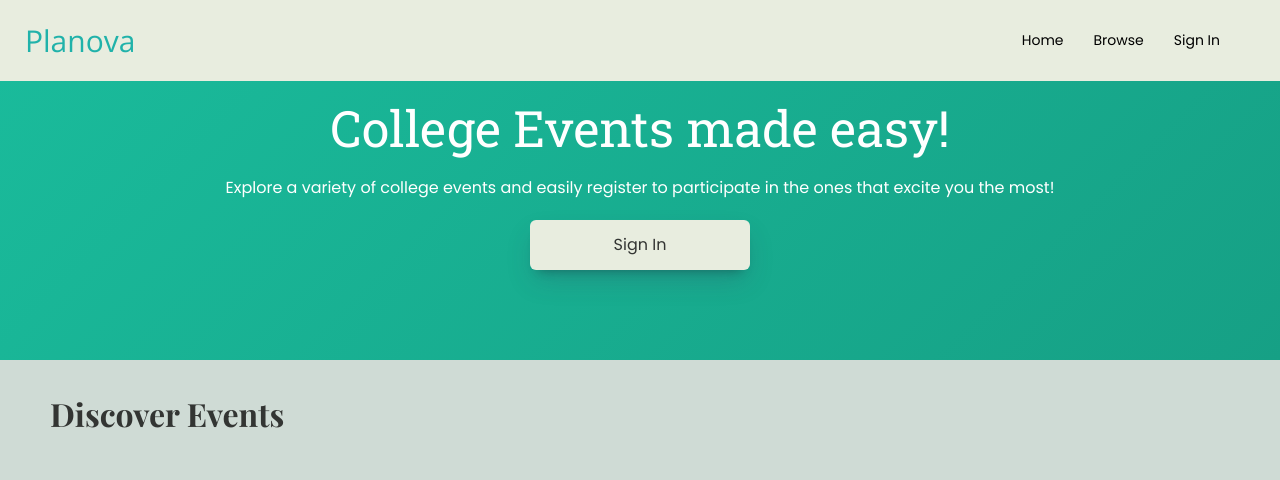
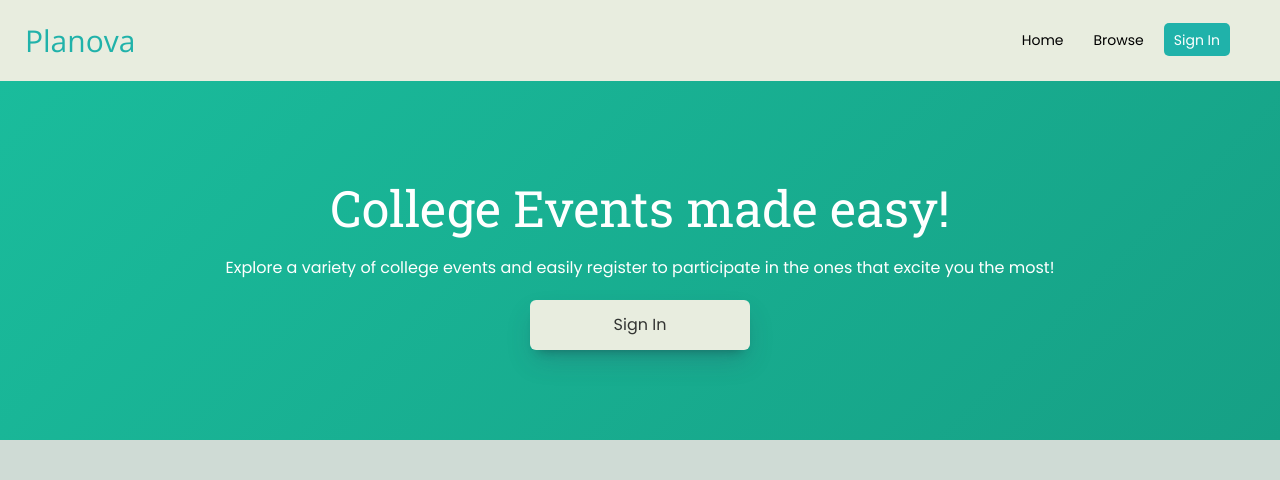
Before and after one commit to DSurya11/Event-Management-System, a React (Vite) app: page / in a window 1280 px wide. Shown: the top 480 px of the page. Built offline with nearby package versions, Linux system fonts and the light colour scheme; no server answers; a web font is replaced by a local one.

Commit message:
the final end

```diff
--- a/src/Components/GuestNavbar.jsx
+++ b/src/Components/GuestNavbar.jsx
@@ -39,7 +39,7 @@ function GuestNavbar() {
                 <Link to="/browse"><button className='btn'>Browse</button></Link>
                 {!userId && (
                     <Link to="/signin">
-                        <button className="btn">Sign In</button>
+                        <button className="btn btn-signin">Sign In</button>
                     </Link>
                 )}
 
--- a/src/Components/Navbar.css
+++ b/src/Components/Navbar.css
@@ -22,11 +22,22 @@
     position: absolute;
     right: 140px;
 }
+
 .nb-button-guest {
     position: absolute;
     right: 50px;
 }
 
+.btn-signin {
+    background-color: lightseagreen !important;
+    color: white !important;
+    border: none;
+    transition: background 0.2s;
+}
+
+.btn-signin:hover {
+    background-color: #159c8c !important;
+}
 
 
 .chaticon {
--- a/src/Users/Guesthome.css
+++ b/src/Users/Guesthome.css
@@ -1,5 +1,6 @@
 .guesthome-head{
     background:linear-gradient(135deg, #1abc9c, #16a085) ;
+    margin-top: 80px;
     height: 360px;
     color: white;
     display: flex;
```
